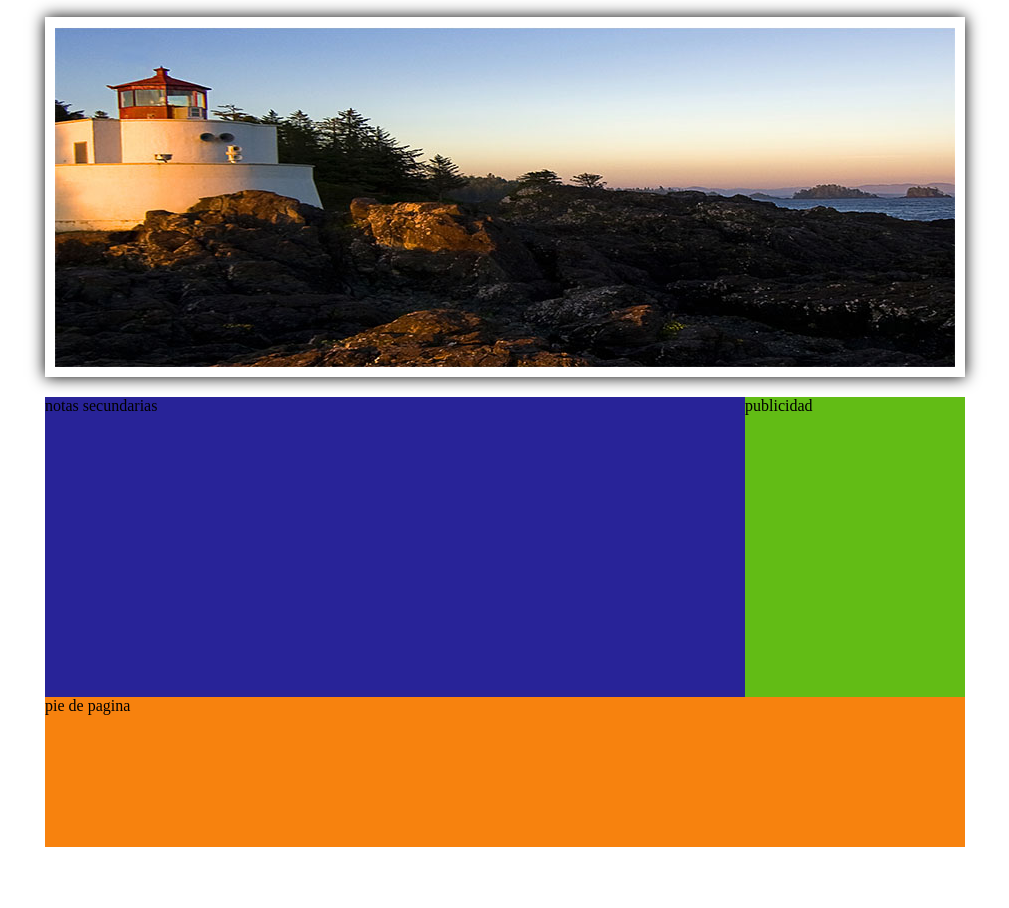
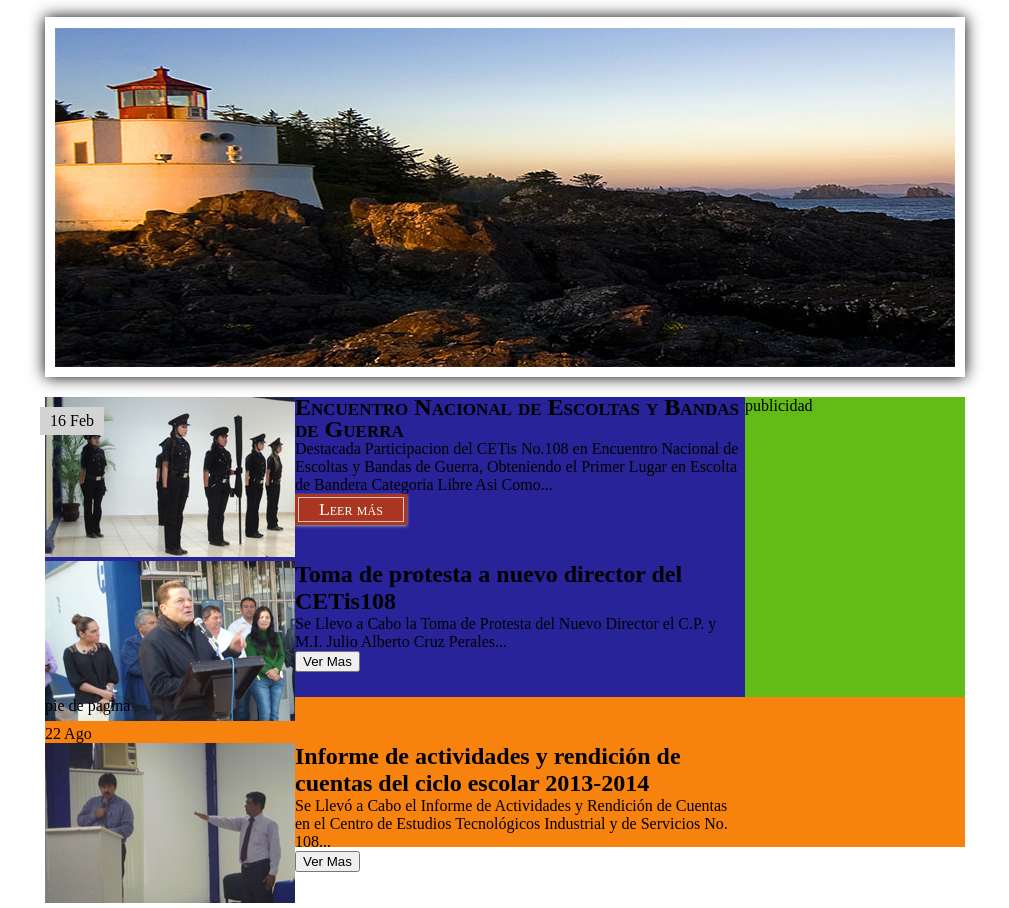
Before and after one commit to Fernando060599/Practicas, a plain HTML site: page 12_practicas_web/index.html in a window 1280 px wide. Shown: the part 181-1089 px from the top of the page, without its empty margins (135-1144 px from the left). Before the commit the page ends 1036 px from the top, so only its background shows below. Drawn offline with Linux system fonts and the light colour scheme.

Commit message:
modificacion de las notas secundarias

```diff
--- a/12_practicas_web/CSS/styles.css
+++ b/12_practicas_web/CSS/styles.css
@@ -5,6 +5,13 @@
     margin: 10px;
 }
 */
+/*reset css*/
+
+h1,h2,h3,h4,h5,h6,figure,p {
+    margin: 0;
+    padding: 0;
+}
+
 .container {
     width: 920px;
     margin: 0 auto;
@@ -64,6 +71,27 @@
    background-color: #282398;
 }
 
+#notas-secundarias article{
+    display: flex;
+}
+
+.imagen-notas-secundarias {
+    position: relative;
+}
+
+.imagen-notas-secundarias span{
+  position: absolute;
+  top: 10px;
+  left: -5px;
+  padding: 5px 10px;
+  background-color: lightgray;
+}
+
+.titulo-notas-secundarias{
+    line-height: 0.9em;
+    font-variant:small-caps;
+}
+
 #publicidad {
    height: 300px;
    width: 220px;
@@ -120,3 +148,21 @@
 #menu li ul{
     display: none;
 }
+
+
+.boton{
+    background: #AA3521;
+    display: inline-block;
+    padding: 3px;
+    box-shadow: 0px 1px 3px darkgray;
+}
+
+.boton>div{
+    padding: 1px 20px;
+    border: 1px solid rgba(255,255,255,.7);
+}
+.boton p{
+    color: white;
+    font-variant: small-caps;
+    font-size: 1.1em;
+}
--- a/12_practicas_web/index.html
+++ b/12_practicas_web/index.html
@@ -63,7 +63,58 @@
               <img src="images/Nota_importante.jpg" alt="Nota Importante">
           </section>
           <section id="notas-secundarias">
-              notas secundarias
+          <section id="notas-secundarias">
+              <article>
+                  <figure class="imagen-notas-secundarias">
+                      <img src="images/1/tmb.jpg" alt="imagen" >
+                      <span>16 Feb</span>
+                  </figure>
+                  <div class="cuerpo-notas-secundarias">
+                      <h2 class="titulo-notas-secundarias">Encuentro Nacional de Escoltas y Bandas de Guerra</h2>
+                      <p class="intro-notas-secundarias">Destacada Participacion del CETis No.108 en Encuentro Nacional de Escoltas y Bandas de Guerra, Obteniendo el Primer Lugar en Escolta de Bandera Categoria Libre Asi Como...</p>
+                      <a href="#">
+                          <div class="boton">
+                              <div>
+                                  <p>Leer más</p>
+                              </div>
+                          </div>
+                      </a>
+                  </div>
+              </article>
+              <article>
+                  <figure>
+                      <img src="images/2/tmb.jpg" alt="imagen" >
+                      <span>22 Ago</span>
+                  </figure>
+                  <div>
+                      <h2>Toma de protesta a nuevo director del CETis108</h2>
+                      <p>Se Llevo a Cabo la Toma de Protesta del Nuevo Director el C.P. y M.I. Julio Alberto Cruz Perales...</p>
+                      <button>Ver Mas</button>
+                  </div>
+              </article>
+              <article>
+                  <figure>
+                      <img src="images/3/tmb.jpg" alt="imagen" >
+                      <span>27 Ago</span>
+                  </figure>
+                  <div>
+                      <h2>Informe de actividades y rendición de cuentas del ciclo escolar 2013-2014</h2>
+                      <p>Se Llevó a Cabo el Informe de Actividades y Rendición de Cuentas en el Centro de Estudios Tecnológicos Industrial y de Servicios No. 108...</p>
+                      <button>Ver Mas</button>
+                  </div>
+              </article>
+              <article>
+                  <figure>
+                      <img src="Images/4/tmb.jpg" alt="imagen" >
+                      <span></span>
+                  </figure>
+                  <div>
+                      <h2>TITULO 4</h2>
+                      <p>Lorem ipsum dolor sit amet, consectetur adipisicing elit. Saepe facere vel pariatur exercitationem veniam. Totam amet iusto, animi, similique enim ex sequi sint, accusantium laboriosam dolor neque molestiae, quasi sit!</p>
+                      <button>Ver Mas</button>
+                  </div>
+              </article>
+          </section>
           </section>
           <aside id="publicidad">
               publicidad
```
Also changed, not shown: 12_practicas_web/Images/1/tmb.jpg (added), 12_practicas_web/Images/2/tmb.jpg (added), 12_practicas_web/Images/3/tmb.jpg (added), 12_practicas_web/Images/4/tmb.jpg (added).
